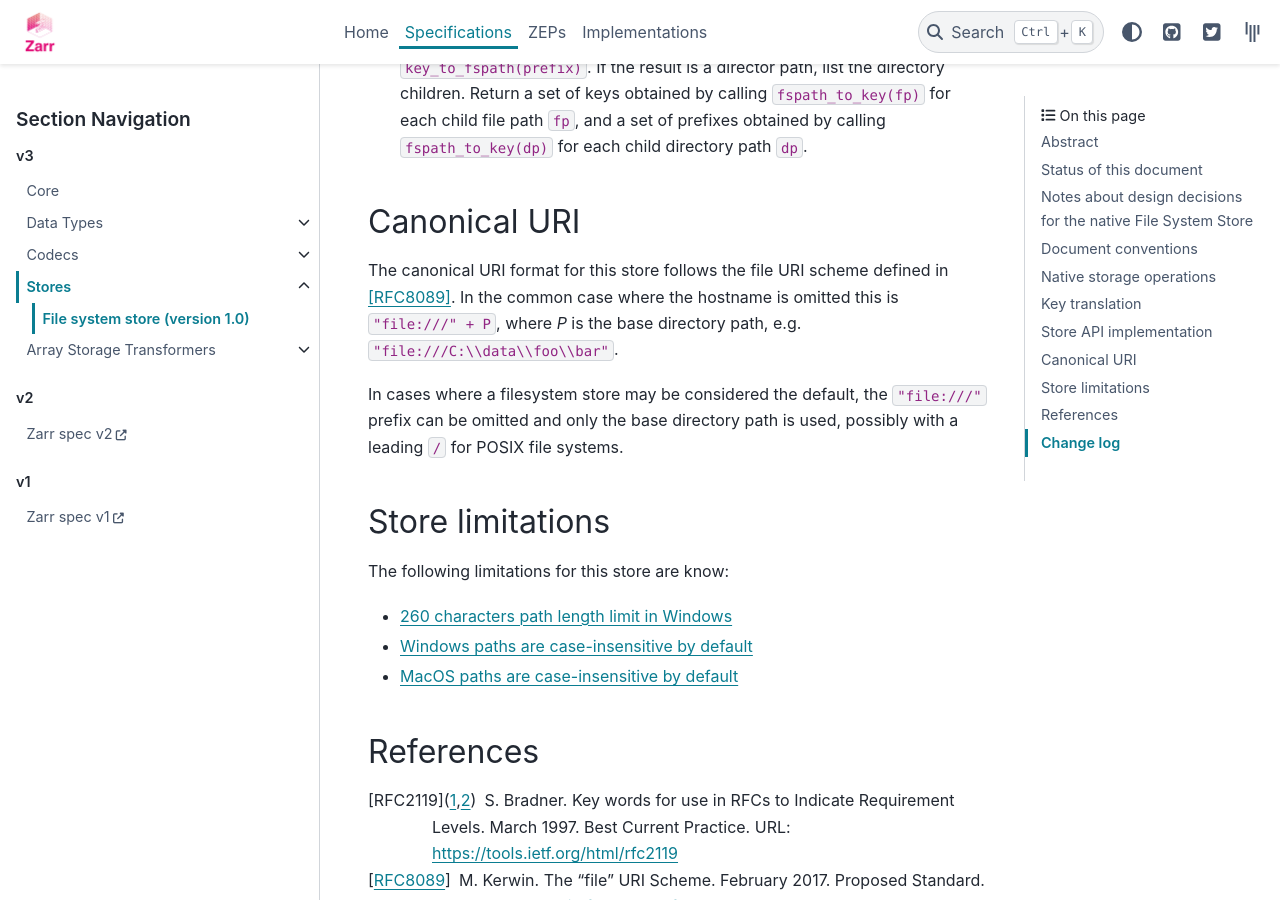
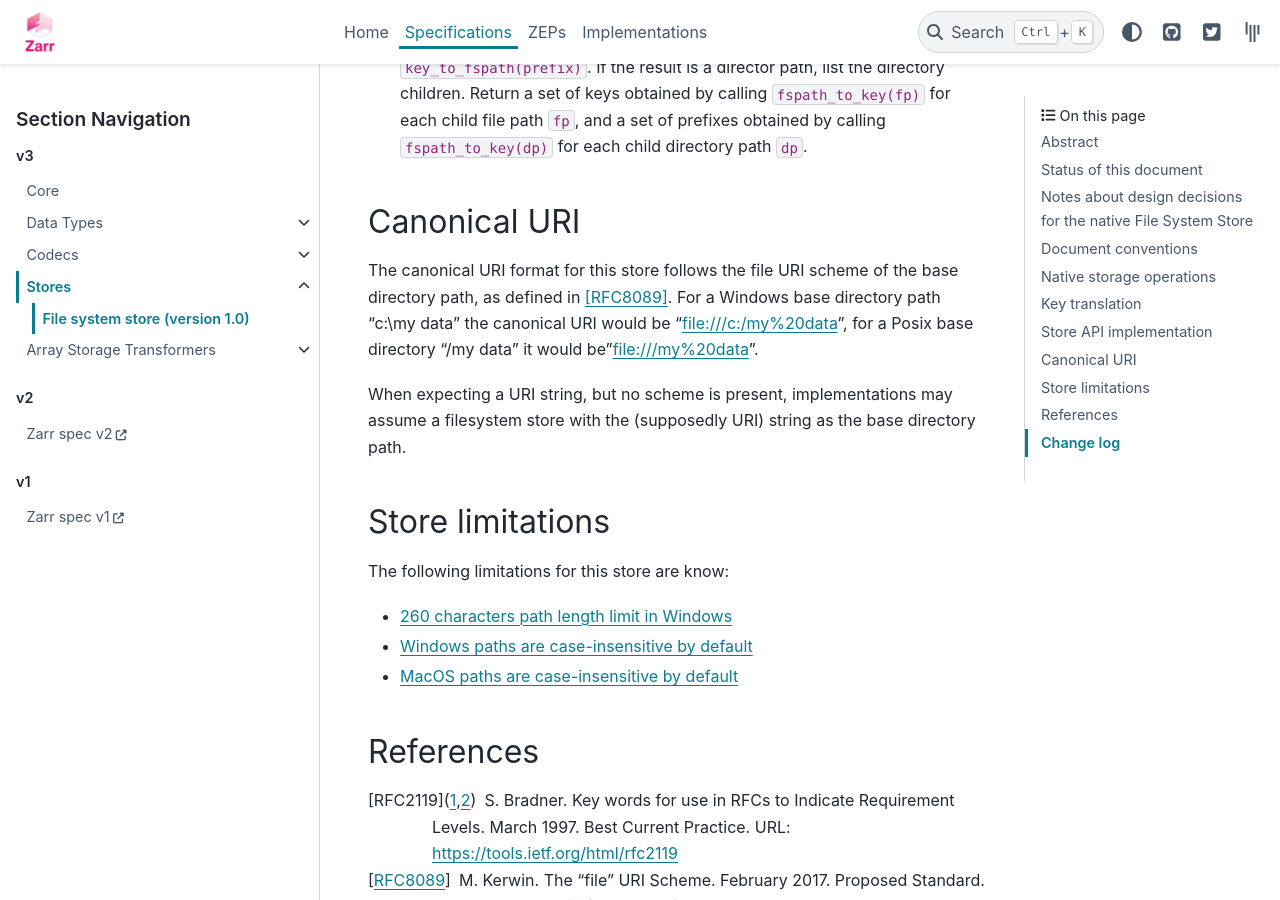
Before and after one commit to zarr-developers/zarr-specs, a Sphinx documentation site: the page built from docs/v3/stores/filesystem/v1.0.rst, in a window 1280 px wide and 900 px high, scrolled down 3816 px. Built offline with Sphinx 7.4.7 and the PyData theme 0.15.4, drawn with Linux system fonts in a browser that asks for light colours; a script that is not in the unit is left out.

Commit message:
improve fs store URI description

```diff
--- a/docs/v3/stores/filesystem/v1.0.rst
+++ b/docs/v3/stores/filesystem/v1.0.rst
@@ -185,14 +185,14 @@ in the section above.
 Canonical URI
 =============
 
-The canonical URI format for this store follows the file URI scheme defined in
-[RFC8089]_. In the common case where the hostname is omitted this is
-``"file:///" + P``, where `P` is the base directory path, e.g.
-``"file:///C:\\data\\foo\\bar"``.
+The canonical URI format for this store follows the file URI scheme of the base
+directory path, as defined in [RFC8089]_. For a Windows base directory path
+"c:\\my data" the canonical URI would be "file:///c:/my%20data", for a Posix
+base directory "/my data" it would be"file:///my%20data".
 
-In cases where a filesystem store may be considered the default, the
-``"file:///"`` prefix can be omitted and only the base directory path is used,
-possibly with a leading ``/`` for POSIX file systems.
+When expecting a URI string, but no scheme is present, implementations may
+assume a filesystem store with the (supposedly URI) string as the base directory
+path.
 
 
 Store limitations
```
